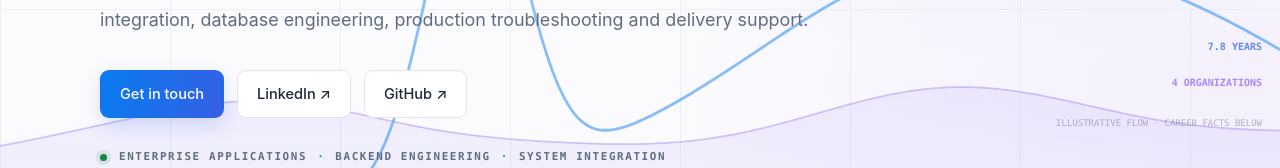
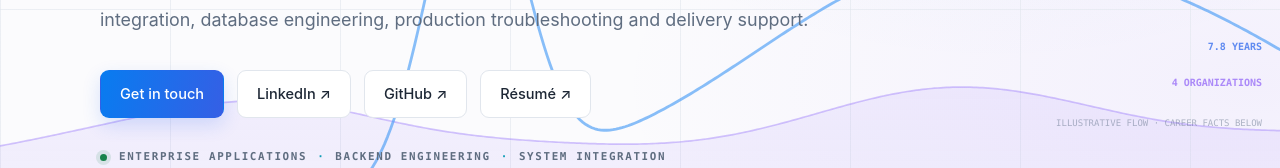
Before and after one commit to sumandfs/sumandfs.github.io, a plain HTML site: page index.html in a window 1280 px wide. Shown: the part 568-736 px from the top of the page. Drawn offline with Linux system fonts and the light colour scheme; animation ran at ten frames a second.

Commit message:
Restore updated résumé and portfolio link

```diff
--- a/index.html
+++ b/index.html
@@ -775,6 +775,7 @@
           <a class="btn primary" href="#contact">Get in touch</a>
           <a class="btn" href="https://www.linkedin.com/in/suman-kumar-das-9866311b6" target="_blank" rel="noopener noreferrer">LinkedIn ↗</a>
           <a class="btn" href="https://github.com/sumandfs" target="_blank" rel="noopener noreferrer">GitHub ↗</a>
+          <a class="btn" href="assets/Suman_Kumar_Das_Resume.pdf" target="_blank" rel="noopener noreferrer">Résumé ↗</a>
         </div>
         <div class="hero-signature"><span class="signature-dot"></span> ENTERPRISE APPLICATIONS <span>·</span> BACKEND ENGINEERING <span>·</span> SYSTEM INTEGRATION</div>
       </div>
```
Also changed, not shown: 1 other file.
